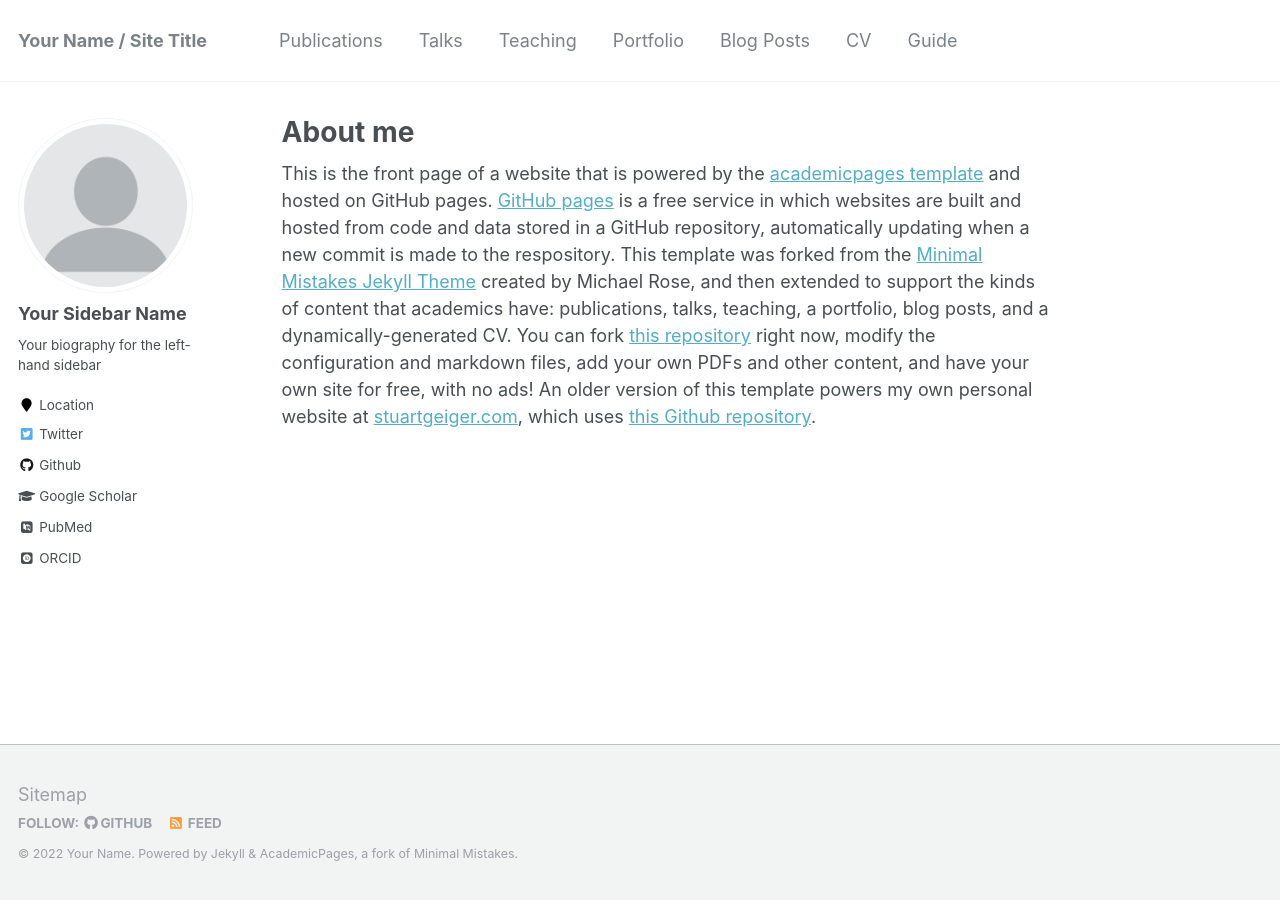
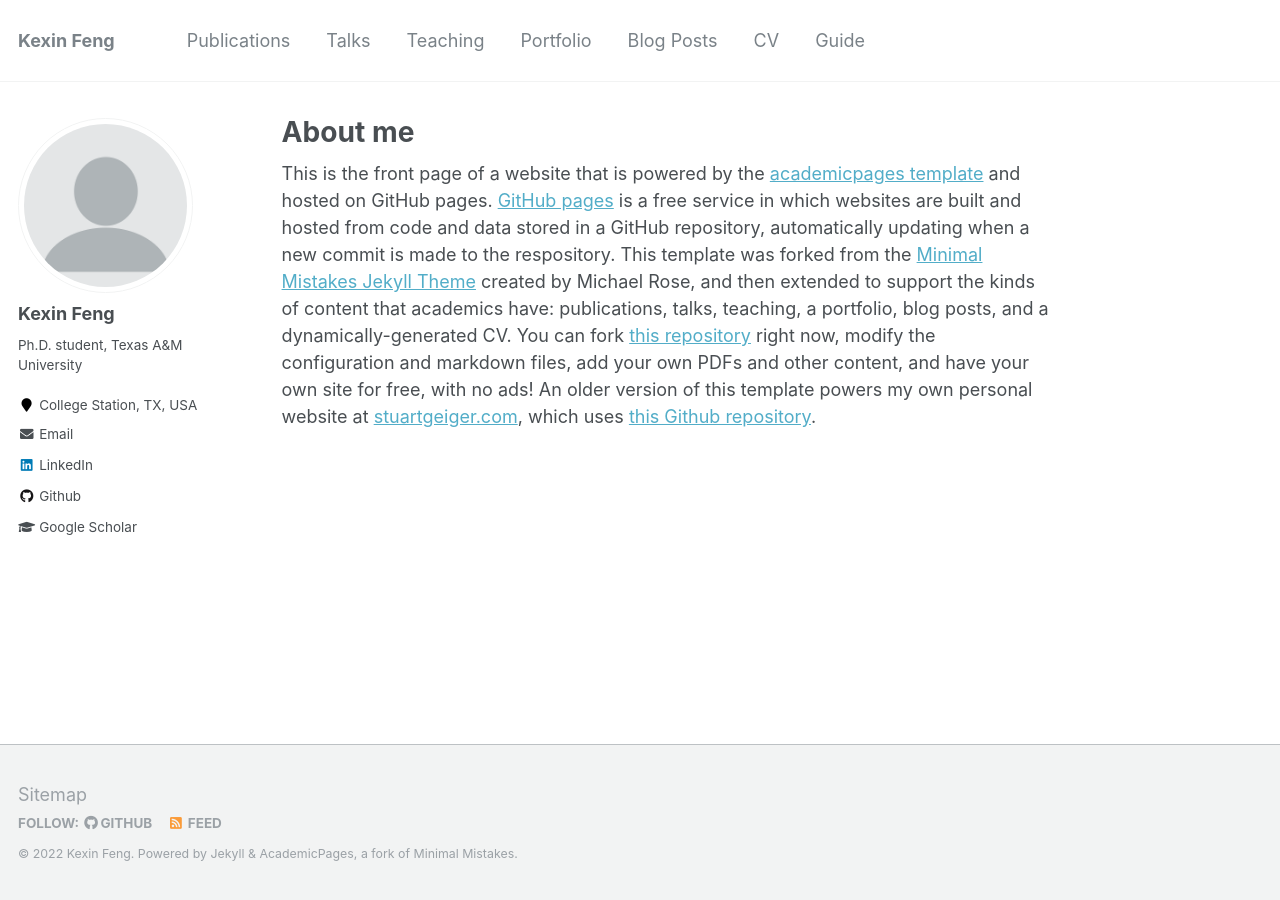
Before and after one commit to kexinF/kexinf.github.io, a Jekyll site: the page built from _pages/about.md, in a window 1280 px wide. Built offline with Jekyll 4.4.1, drawn with Linux system fonts in a browser that asks for light colours; some web fonts are replaced.

Commit message:
add sidebar

```diff
--- a/_config.yml
+++ b/_config.yml
@@ -7,13 +7,13 @@
 
 # Site Settings
 locale                   : "en-US"
-title                    : "Your Name / Site Title"
+title                    : "Kexin Feng"
 title_separator          : "-"
-name                     : &name "Your Name"
+name                     : &name "Kexin Feng"
 description              : &description "personal description"
-url                      : https://academicpages.github.io # the base hostname & protocol for your site e.g. "https://mmistakes.github.io"
+url                      : https://kexinf.github.io # the base hostname & protocol for your site e.g. "https://mmistakes.github.io"
 baseurl                  : "" # the subpath of your site, e.g. "/blog"
-repository               : "academicpages/academicpages.github.io"
+repository               : "kexinf/kexinf.github.io"
 teaser                   :  # filename of teaser fallback teaser image placed in /images/, .e.g. "500x300.png"
 breadcrumbs              : false # true, false (default)
 words_per_minute         : 160
@@ -80,14 +80,14 @@ analytics:
 
 # Site Author
 author:
-  name             : "Your Sidebar Name"
+  name             : "Kexin Feng"
   avatar           : "profile.png"
-  bio              : "Your biography for the left-hand sidebar"
-  location         : "Location"
+  bio              : "Ph.D. student, Texas A&M University"
+  location         : "College Station, TX, USA"
   employer         :
-  pubmed           : "https://www.ncbi.nlm.nih.gov/pubmed/?term=john+snow"
-  googlescholar    : "http://yourfullgooglescholarurl.com"
-  email            :
+  pubmed           :
+  googlescholar    : "https://scholar.google.com/citations?user=LmPz0PQAAAAJ&hl=en"
+  email            : "kexin@tamu.edu"
   researchgate     :  # example: "https://www.researchgate.net/profile/yourprofile"
   uri              :
   bitbucket        :
@@ -96,20 +96,20 @@ author:
   flickr           :
   facebook         :
   foursquare       :
-  github           : "academicpages"
+  github           : "kexinf"
   google_plus      :
   keybase          :
   instagram        :
   impactstory      : #"https://profiles.impactstory.org/u/xxxx-xxxx-xxxx-xxxx"
   lastfm           :
-  linkedin         :
-  orcid            : "http://orcid.org/yourorcidurl"
+  linkedin         : "https://www.linkedin.com/in/kexin-feng-14bb7a124/"
+  orcid            :
   pinterest        :
   soundcloud       :
   stackoverflow    : # http://stackoverflow.com/users/123456/username
   steam            :
   tumblr           :
-  twitter          : "replacethistwitterhandle"
+  twitter          :
   vine             :
   weibo            :
   xing             :
```
Also changed, not shown: 1 other file.
